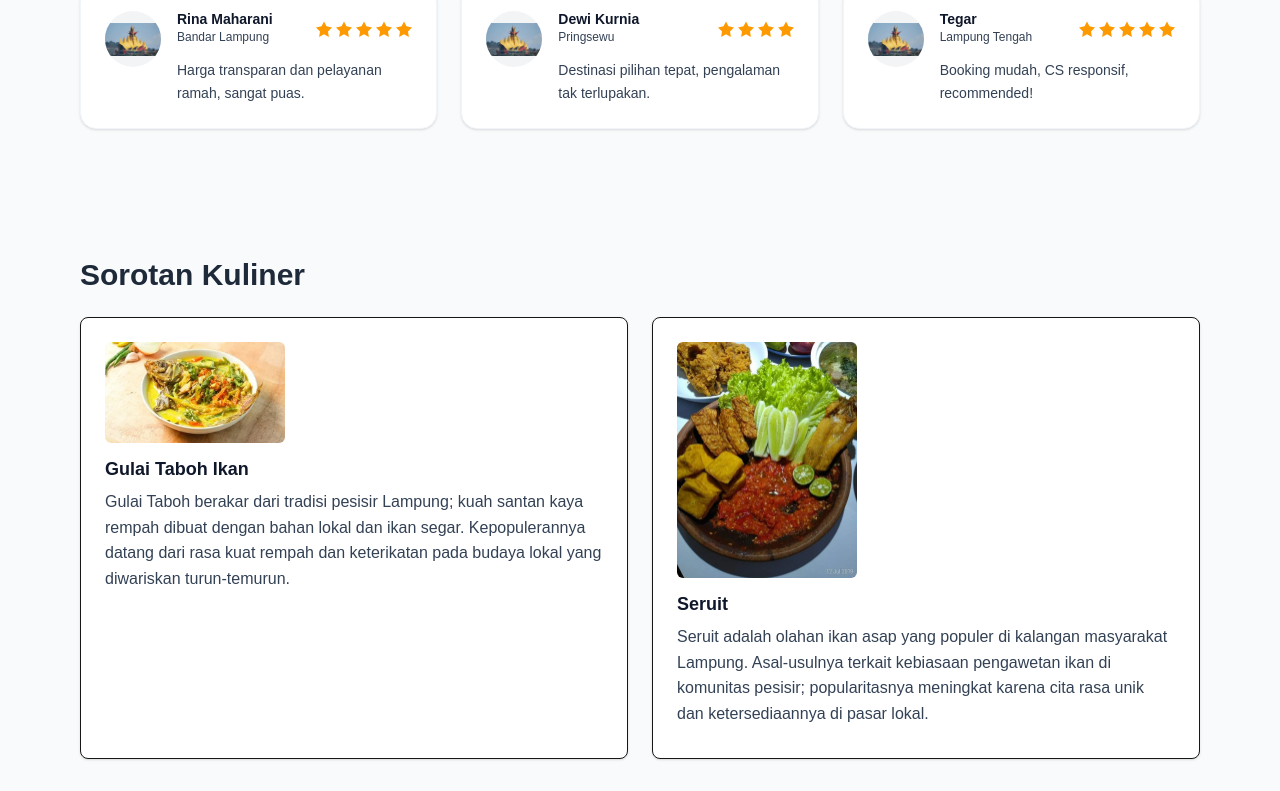
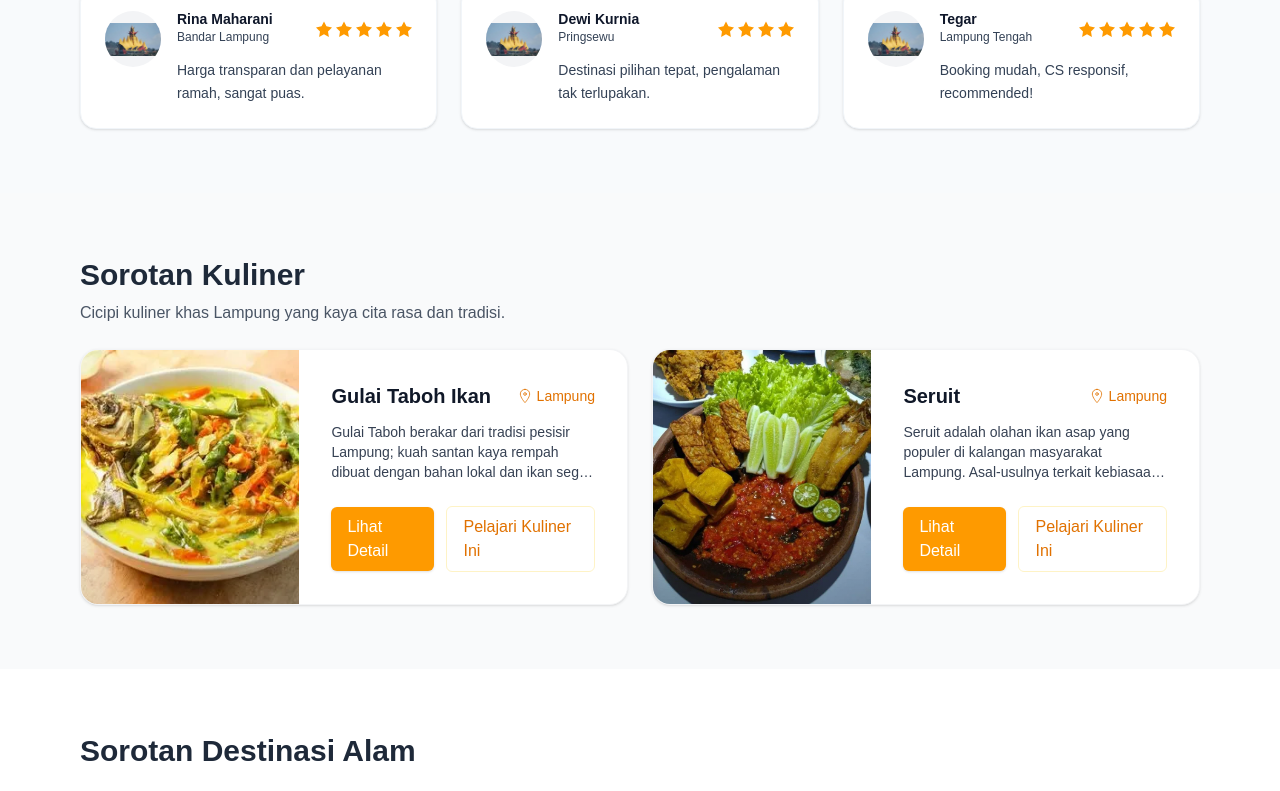
Before and after one commit to Nafiz-547/TI-WEB-24A-ShuangXi, a Next.js app in the folder siger-trip/: page / in a window 1280 px wide. Shown: the part 2500-3291 px from the top of the page. Built offline with nearby package versions, Linux system fonts and the light colour scheme.

Commit message:
tama: melakukan perbaikan tampilan pada section sorotan kuliner

```diff
--- a/siger-trip/app/page.tsx
+++ b/siger-trip/app/page.tsx
@@ -1,5 +1,6 @@
 import Image from "next/image";
 import Link from "next/link";
+import SorotanKuliner from "../components/SorotanKuliner";
 
 export default function HomePage() {
   return (
@@ -188,31 +189,7 @@ export default function HomePage() {
         </div>
       </section>
 
-      {/* SOROTAN KULINER */}
-      <section id="kuliner" className="py-16 bg-gray-50">
-        <div className="max-w-6xl mx-auto px-4">
-          <h3 className="text-2xl md:text-3xl font-bold text-gray-800 mb-6">Sorotan Kuliner</h3>
-          <div className="grid gap-6 md:grid-cols-2">
-            {/* Gulai Taboh */}
-            <article className="rounded-lg bg-white border p-6 shadow-sm flex flex-col sm:flex-row gap-4 items-start card-stack-mobile">
-              <Image src="/images/Gulai%20Taboh%20Ikan%20khas%20Lampung%20home.webp" alt="Gulai Taboh" width={180} height={120} className="rounded-md object-cover" />
-              <div className="card-body">
-                <h4 className="card-title text-lg mb-2">Gulai Taboh Ikan</h4>
-                <p className="card-desc mb-2">Gulai Taboh berakar dari tradisi pesisir Lampung; kuah santan kaya rempah dibuat dengan bahan lokal dan ikan segar. Kepopulerannya datang dari rasa kuat rempah dan keterikatan pada budaya lokal yang diwariskan turun-temurun.</p>
-              </div>
-            </article>
-
-            {/* Seruit */}
-            <article className="rounded-lg bg-white border p-6 shadow-sm flex flex-col sm:flex-row gap-4 items-start card-stack-mobile">
-              <Image src="/images/seruit%20home.webp" alt="Seruit" width={180} height={120} className="rounded-md object-cover" />
-              <div className="card-body">
-                <h4 className="card-title text-lg mb-2">Seruit</h4>
-                <p className="card-desc mb-2">Seruit adalah olahan ikan asap yang populer di kalangan masyarakat Lampung. Asal-usulnya terkait kebiasaan pengawetan ikan di komunitas pesisir; popularitasnya meningkat karena cita rasa unik dan ketersediaannya di pasar lokal.</p>
-              </div>
-            </article>
-          </div>
-        </div>
-      </section>
+      <SorotanKuliner />
 
       {/* SOROTAN DESTINASI ALAM */}
       <section id="alam" className="py-16 bg-white">
--- /dev/null
+++ b/siger-trip/components/SorotanKuliner.tsx
@@ -0,0 +1,80 @@
+import Image from "next/image";
+import Link from "next/link";
+
+export default function SorotanKuliner() {
+  const items = [
+    {
+      id: 'gulai-taboh',
+      title: 'Gulai Taboh Ikan',
+      desc: 'Gulai Taboh berakar dari tradisi pesisir Lampung; kuah santan kaya rempah dibuat dengan bahan lokal dan ikan segar. Kepopulerannya datang dari rasa kuat rempah dan keterikatan pada budaya lokal.',
+      img: '/images/Gulai%20Taboh%20Ikan%20khas%20Lampung%20home.webp',
+      alt: 'Gulai Taboh Ikan khas Lampung',
+      href: '/destinasi?filter=kuliner&item=gulai-taboh'
+    },
+    {
+      id: 'seruit',
+      title: 'Seruit',
+      desc: 'Seruit adalah olahan ikan asap yang populer di kalangan masyarakat Lampung. Asal-usulnya terkait kebiasaan pengawetan ikan di komunitas pesisir; popularitasnya meningkat karena cita rasa unik dan ketersediaannya di pasar lokal.',
+      img: '/images/seruit%20home.webp',
+      alt: 'Seruit Lampung',
+      href: '/destinasi?filter=kuliner&item=seruit'
+    }
+  ];
+
+  return (
+    <section id="kuliner" className="py-16 bg-gray-50">
+      <div className="max-w-6xl mx-auto px-4">
+        <h3 className="text-2xl md:text-3xl font-bold text-gray-800 mb-2">Sorotan Kuliner</h3>
+        <p className="text-gray-600 mb-6">Cicipi kuliner khas Lampung yang kaya cita rasa dan tradisi.</p>
+
+        <div className="grid gap-6 md:grid-cols-2">
+          {items.map((it) => (
+            <article key={it.id} className="group bg-white rounded-[18px] border border-gray-100 shadow-sm overflow-hidden transition-transform duration-300 transform hover:-translate-y-1 hover:shadow-2xl focus-within:-translate-y-1">
+              <div className="flex flex-col md:flex-row">
+                {/* Image */}
+                <div className="md:w-2/5 flex-shrink-0">
+                  <div className="relative h-[240px] md:h-full">
+                    <Image
+                      src={it.img}
+                      alt={it.alt}
+                      fill
+                      sizes="(max-width: 768px) 100vw, 40vw"
+                      className="object-cover w-full h-full transition-transform duration-500 group-hover:scale-105"
+                    />
+                    <div className="absolute inset-0 pointer-events-none bg-gradient-to-t from-black/20 via-transparent to-transparent md:from-black/10" aria-hidden="true" />
+                  </div>
+                </div>
+
+                {/* Content */}
+                <div className="p-6 md:p-8 md:w-3/5 flex flex-col justify-between">
+                  <div>
+                    <div className="flex items-center gap-3 mb-3">
+                      <h4 className="text-lg md:text-xl font-semibold text-gray-900">{it.title}</h4>
+                      <span className="ml-auto flex items-center text-sm text-amber-600" aria-hidden>
+                        <svg className="h-4 w-4 mr-1" viewBox="0 0 24 24" fill="none" xmlns="http://www.w3.org/2000/svg"><path d="M12 2C8 2 5 5 5 9c0 5.25 7 13 7 13s7-7.75 7-13c0-4-3-7-7-7z" stroke="currentColor" strokeWidth="1.2" strokeLinecap="round" strokeLinejoin="round"/><circle cx="12" cy="9" r="2" stroke="currentColor" strokeWidth="1.2" strokeLinecap="round" strokeLinejoin="round"/></svg>
+                        Lampung
+                      </span>
+                    </div>
+
+                    <p className="text-sm text-gray-700" style={{display: '-webkit-box', WebkitLineClamp: 3, WebkitBoxOrient: 'vertical', overflow: 'hidden'}}>
+                      {it.desc}
+                    </p>
+                  </div>
+
+                  <div className="mt-6 flex items-center gap-3">
+                    <Link href={it.href} className="inline-flex items-center px-4 py-2 bg-amber-500 text-white rounded-md font-medium shadow-sm hover:bg-amber-600 focus:outline-none focus:ring-2 focus:ring-amber-400 focus:ring-offset-2 transition">
+                      Lihat Detail
+                    </Link>
+                    <Link href="/destinasi" className="inline-flex items-center px-4 py-2 bg-white text-amber-600 rounded-md font-medium border border-amber-100 hover:bg-amber-50 focus:outline-none focus:ring-2 focus:ring-amber-200 focus:ring-offset-2 transition">
+                      Pelajari Kuliner Ini
+                    </Link>
+                  </div>
+                </div>
+              </div>
+            </article>
+          ))}
+        </div>
+      </div>
+    </section>
+  );
+}
```
